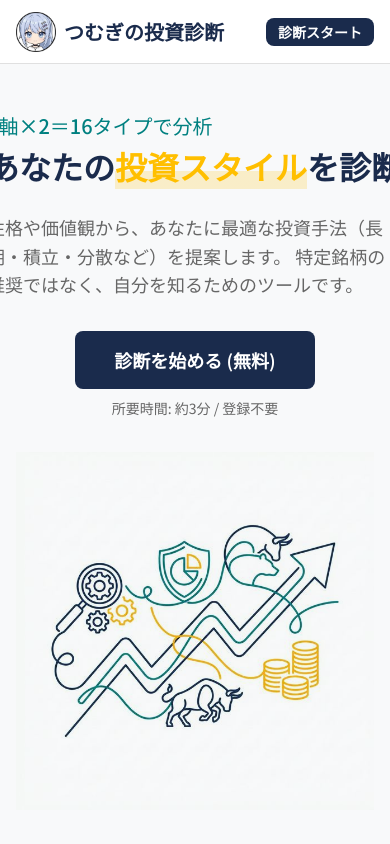
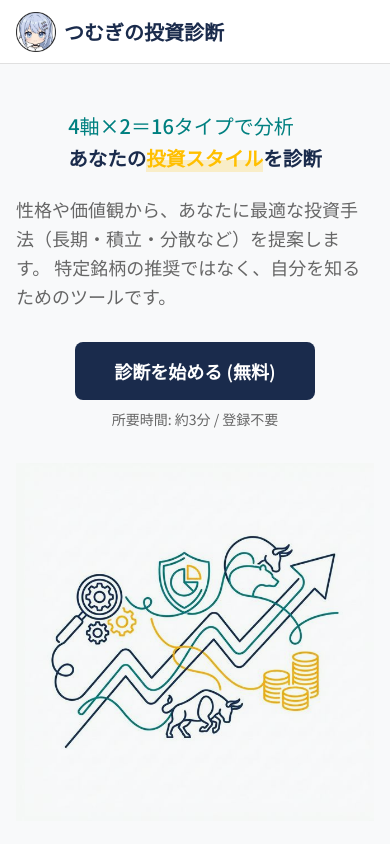
Before and after one commit to waniwanipanich463/toushi-shindan, a Next.js app: page / in a window 390 px wide. Shown: the top 844 px of the page. Built offline with nearby package versions, Linux system fonts and the light colour scheme; no server answers.

Commit message:
fix(ui): ヒーローエリアのスマホ対応と診断ボタンの削除

```diff
--- a/src/app/page.module.css
+++ b/src/app/page.module.css
@@ -82,6 +82,12 @@
   word-break: normal;
 }
 
+@media (max-width: 768px) {
+  .title {
+    font-size: 2rem;
+  }
+}
+
 @media (max-width: 480px) {
   .title {
     font-size: clamp(1.2rem, 5vw, 1.6rem);
@@ -163,9 +169,3 @@
   font-size: 1.25rem;
   margin-bottom: var(--spacing-md);
 }
-
-@media (max-width: 768px) {
-  .title {
-    font-size: 2rem;
-  }
-}
--- a/src/components/ui/Header.tsx
+++ b/src/components/ui/Header.tsx
@@ -23,12 +23,6 @@ export const Header: React.FC = () => {
                 </Link>
 
                 <nav className={styles.nav}>
-
-                    <Link href="/diagnosis">
-                        <Button size="sm" variant="primary">
-                            診断スタート
-                        </Button>
-                    </Link>
                 </nav>
             </Container>
         </header>
```
